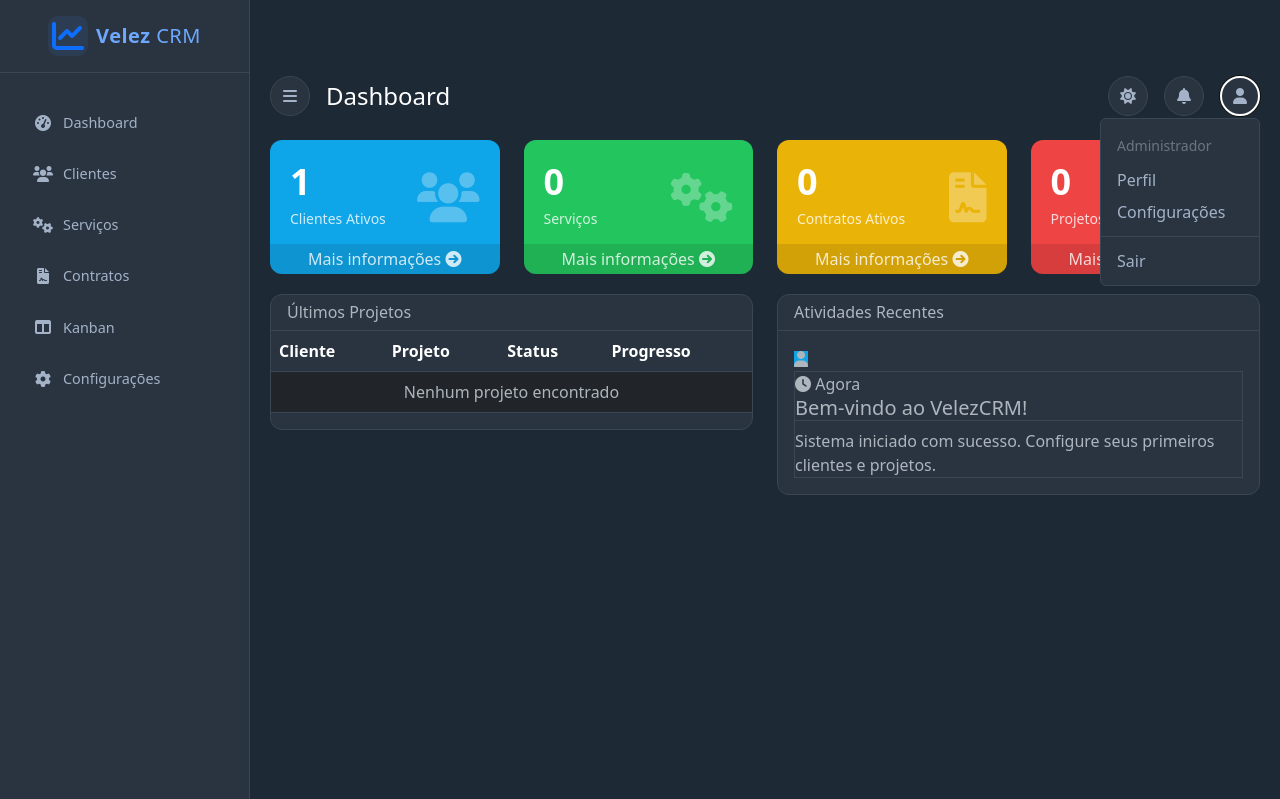
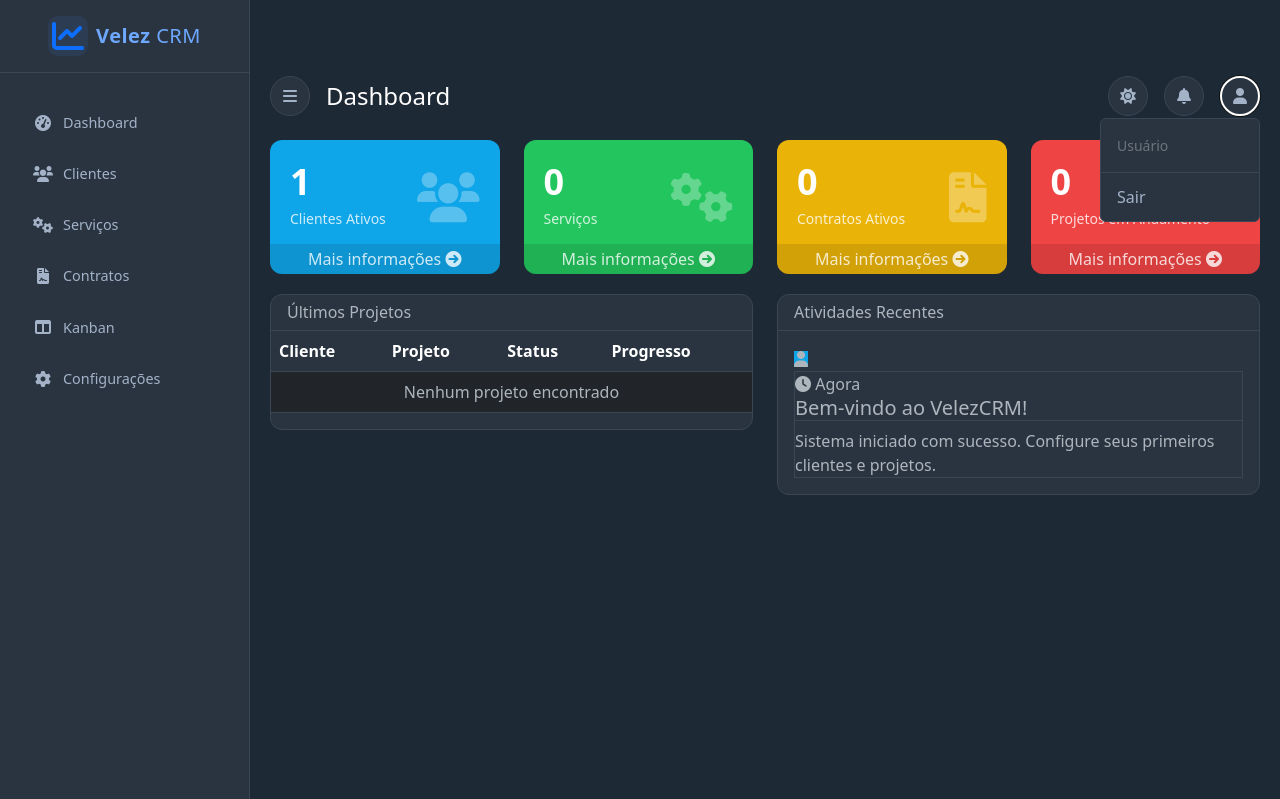
Before and after one commit to devel-ez/velezcrm, a PHP site: page /velezcrm/ in a window 1280 px wide, after a click that opens the changed part. Shown: the top 799 px of the page. Run offline with PHP 8.4, Linux system fonts and the light colour scheme; the visitor is signed in with stand-in values (Sample User, id 1); some libraries are stand-ins or nearby versions.

Commit message:
logout implementada

```diff
--- a/config/config.php
+++ b/config/config.php
@@ -3,16 +3,16 @@
 use App\Database\Database;
 
 // Configurações do Banco de Dados2
-define('DB_HOST', '127.0.0.1');
+/*define('DB_HOST', '127.0.0.1');
 define('DB_USER', 'u355084043_921xC');
 define('DB_PASS', 'Citex5050@');
-define('DB_NAME', 'u355084043_vhEjy');
+define('DB_NAME', 'u355084043_vhEjy');*/
 
 // Configurações do Banco de Dados2
-/*define('DB_HOST', '127.0.0.1');
+define('DB_HOST', '127.0.0.1');
 define('DB_USER', 'root');
 define('DB_PASS', '');
-define('DB_NAME', 'velezcrm');*/
+define('DB_NAME', 'velezcrm');
 
 // Obtém o protocolo (http ou https)
 $protocol = isset($_SERVER['HTTPS']) && $_SERVER['HTTPS'] === 'on' ? 'https' : 'http';
--- a/views/layouts/main.php
+++ b/views/layouts/main.php
@@ -691,11 +691,9 @@
                         <i class="fas fa-user"></i>
                     </button>
                     <div class="dropdown-menu dropdown-menu-end">
-                        <div class="dropdown-header">Administrador</div>
-                        <a class="dropdown-item" href="#">Perfil</a>
-                        <a class="dropdown-item" href="#">Configurações</a>
+                        <div class="dropdown-header"><?php echo $_SESSION['user_type'] ?? 'Usuário'; ?></div>
                         <div class="dropdown-divider"></div>
-                        <a class="dropdown-item" href="#">Sair</a>
+                        <a class="dropdown-item" href="<?php echo BASE_URL; ?>/logout">Sair</a>
                     </div>
                 </div>
             </div>
```
Also changed, not shown: app/Controllers/AuthController.php (+13 -0 lines), 1 other file.
